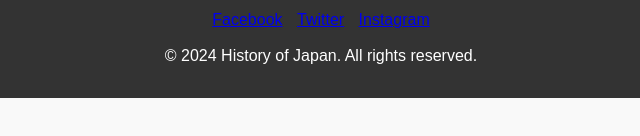
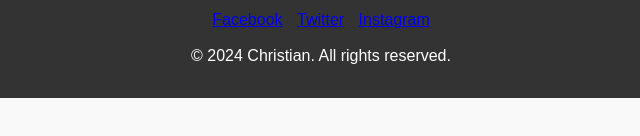
Before and after one commit to christhegreat8250/semesterproject.github.io2, a plain HTML site: page feudal-japan.html in a window 1280 px wide. Shown: the part 346-482 px from the top of the page, 319-959 px from the left. Drawn offline with Linux system fonts and the light colour scheme.

Commit message:
Update feudal-japan.html

```diff
--- a/feudal-japan.html
+++ b/feudal-japan.html
@@ -50,7 +50,7 @@
                 <li><a href="#">Twitter</a></li>
                 <li><a href="#">Instagram</a></li>
             </ul>
-            <p>&copy; 2024 History of Japan. All rights reserved.</p>
+            <p>&copy; 2024 Christian. All rights reserved.</p>
         </div>
     </footer>
 </body>
```
